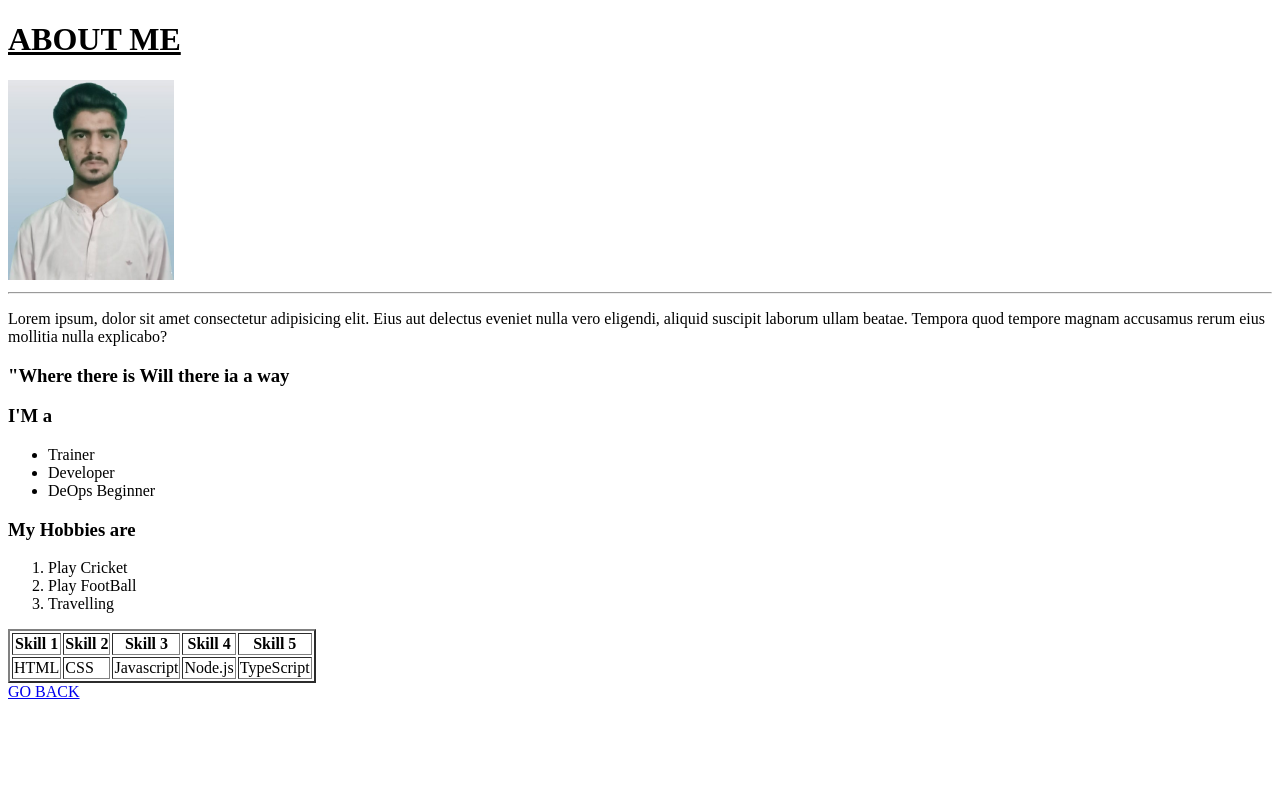
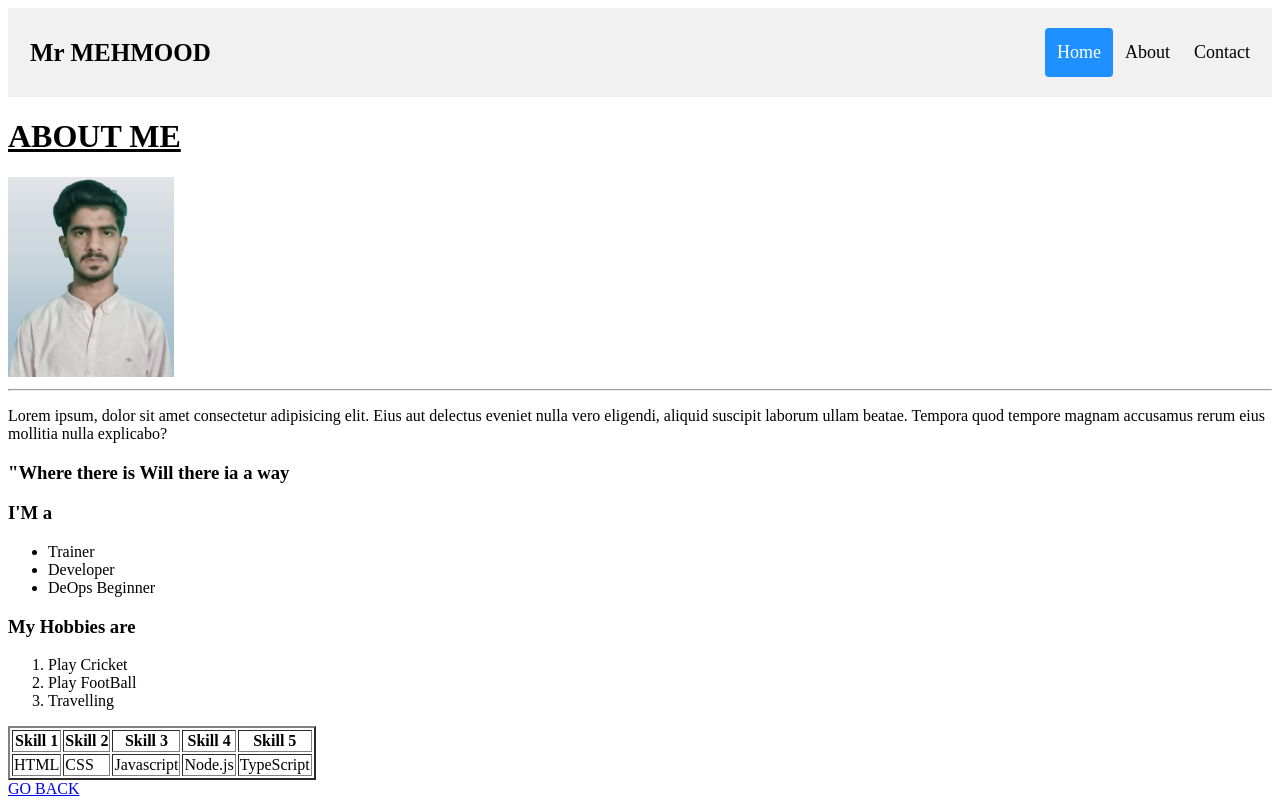
Before and after one commit to MR-Mehmood/SMIT-Project, a plain HTML site: page about.html in a window 1280 px wide. Drawn offline with Linux system fonts and the light colour scheme.

Commit message:
add a header and css link
add a header and css link

```diff
--- a/about.html
+++ b/about.html
@@ -4,8 +4,20 @@
     <meta charset="UTF-8">
     <meta name="viewport" content="width=device-width, initial-scale=1.0">
     <title>Document</title>
+    <link rel="stylesheet" href="style.css">
+
 </head>
 <body>
+    <div class="header">
+        <a href="index.html" class="logo">Mr MEHMOOD</a>
+        <div class="header-right">
+          <a class="active" href="#home">Home</a>
+          <a href="about.html">About</a>
+          <a href="contect.html">Contact</a>
+        </div>
+      </div>
+
+
     <h1> <U>ABOUT ME </U></h1>
     <img src="my image.jpg" alt="" height="200px">
     <hr>
--- /dev/null
+++ b/style.css
@@ -0,0 +1,47 @@
+        .header {
+            overflow: hidden;
+            background-color: #f1f1f1;
+            padding: 20px 10px;
+            justify-content: space-evenly;
+          }
+
+          .header a {
+            float: left;
+            color: black;
+            text-align: center;
+            padding: 12px;
+            text-decoration: none;
+            font-size: 18px;
+            line-height: 25px;
+            border-radius: 4px;
+          }
+
+          .header a.logo {
+            font-size: 25px;
+            font-weight: bold;
+          }
+
+          .header a:hover {
+            background-color: #ddd;
+            color: black;
+          }
+
+          .header a.active {
+            background-color: dodgerblue;
+            color: white;
+          }
+
+          .header-right {
+            float: right;
+          }
+
+          @media screen and (max-width: 500px) {
+            .header a {
+              float: none;
+              display: block;
+              text-align: left;
+            }
+            .header-right {
+              float: none;
+            }
+          }
```
Also changed, not shown: contect.html (+10 -0 lines), index.html (+11 -0 lines).
